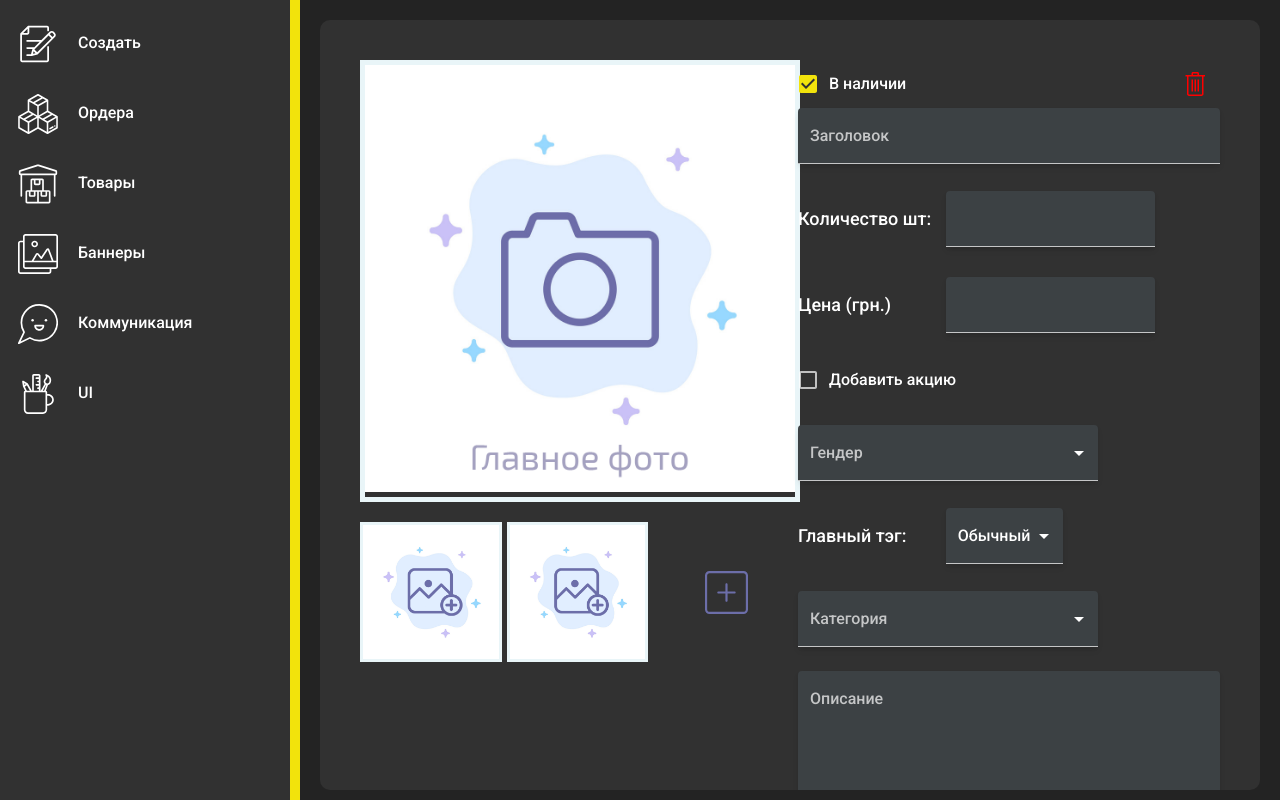
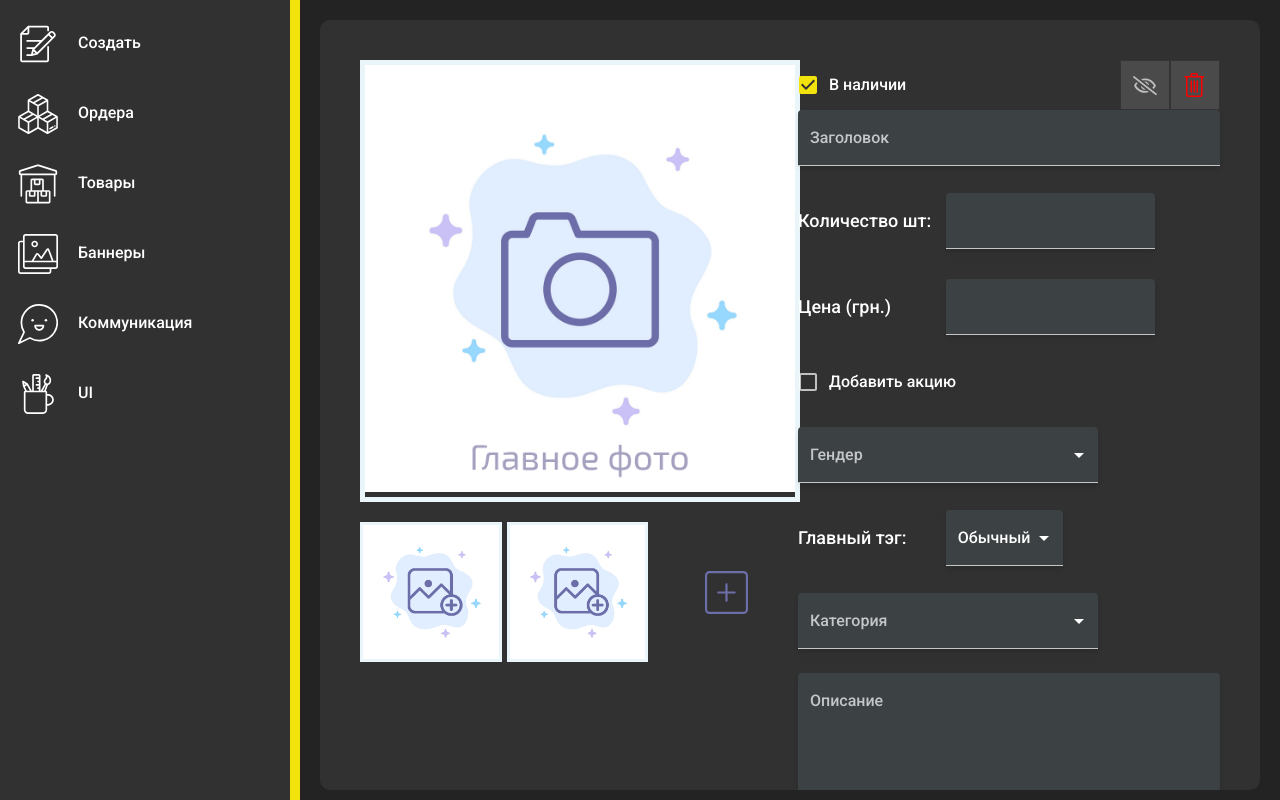
Before and after one commit to bags2on/admin, a React (Create React App) app: page /edit-product/plug in a window 1280 px wide. Built offline with nearby package versions, Linux system fonts and the light colour scheme.

Commit message:
hide product from 'edit mode'

```diff
--- a/src/graphql/product/_gen_/productById.query.ts
+++ b/src/graphql/product/_gen_/productById.query.ts
@@ -17,6 +17,7 @@ export type GetProductByIdQuery = {
         currentPrice: number
         gender: Types.Gender
         instock: boolean
+        isHidden: boolean
         mainTag: Types.MainTag
         category: Types.CategoryType
         description: string
@@ -50,6 +51,7 @@ export const GetProductByIdDocument = gql`
         currentPrice
         gender
         instock
+        isHidden
         mainTag
         category
         description
--- a/src/graphql/product/productById.query.gql
+++ b/src/graphql/product/productById.query.gql
@@ -9,6 +9,7 @@ query getProductByID($id: ID!) {
       currentPrice
       gender
       instock
+      isHidden
       mainTag
       category
       description
--- a/src/pages/Product/DeleteProduct/DeleteProduct.tsx
+++ b/src/pages/Product/EditControls/DeleteProduct/DeleteProduct.tsx
@@ -5,15 +5,15 @@ import {
   DeleteProductMutation,
   DeleteProductVariables,
   DeleteProductDocument
-} from '../../../graphql/product/_gen_/deleteProduct.mutation'
-import Modal from '../../../shared/Modal'
-import Button from '../../../shared/Button/Button'
+} from '../../../../graphql/product/_gen_/deleteProduct.mutation'
+import Modal from '../../../../shared/Modal'
+import Button from '../../../../shared/Button/Button'
 
 import { useMutation } from '@apollo/client'
-import { ReactComponent as DeleteIcon } from '../../../asset/svg/delete.svg'
+import { ReactComponent as DeleteIcon } from '../../../../asset/svg/delete.svg'
 import { makeStyles } from '@material-ui/core/styles'
-import history from '../../../utils/history'
-import routeNames from '../../../utils/routeNames'
+import history from '../../../../utils/history'
+import routeNames from '../../../../utils/routeNames'
 
 interface DeleteProductProps {
   id: string
@@ -21,8 +21,7 @@ interface DeleteProductProps {
 
 const useStyles = makeStyles(() => ({
   root: {
-    color: 'red',
-    marginLeft: 'auto'
+    color: 'red'
   },
   modalContainer: {
     width: 500,
--- /dev/null
+++ b/src/pages/Product/EditControls/EditControls.tsx
@@ -0,0 +1,40 @@
+import React from 'react'
+import HideProduct from './HideProduct/HideProduct'
+import DeleteProduct from './DeleteProduct/DeleteProduct'
+import { makeStyles } from '@material-ui/core/styles'
+
+const useStyles = makeStyles(() => ({
+  root: {
+    display: 'flex',
+    listStyle: 'none',
+    margin: 0,
+    padding: 0,
+    backgroundColor: '#4a4a4a',
+    marginLeft: 'auto',
+    '& li': {
+      border: '1px solid #343434'
+    }
+  }
+}))
+
+interface EditControlsProps {
+  id: string
+  isProductHidden: boolean
+}
+
+const EditControls: React.FC<EditControlsProps> = ({ id, isProductHidden }) => {
+  const classes = useStyles()
+
+  return (
+    <ul className={classes.root}>
+      <li>
+        <HideProduct id={id} productHiddenStatus={isProductHidden} />
+      </li>
+      <li>
+        <DeleteProduct id={id} />
+      </li>
+    </ul>
+  )
+}
+
+export default EditControls
--- /dev/null
+++ b/src/pages/Product/EditControls/HideProduct/HideProduct.tsx
@@ -0,0 +1,89 @@
+import React, { useState } from 'react'
+import clsx from 'clsx'
+import Icon from '@material-ui/core/Icon'
+import IconButton from '@material-ui/core/IconButton'
+import CircularProgress from '@material-ui/core/CircularProgress'
+import { useMutation } from '@apollo/client'
+import { ReactComponent as EyeIcon } from '../../../../asset/svg/eye.svg'
+import { ReactComponent as EyeHidddenIcon } from '../../../../asset/svg/eye-hide.svg'
+import {
+  HideProductMutation,
+  HideProductVariables,
+  HideProductDocument
+} from '../../../../graphql/product/_gen_/hideProduct.mutation'
+import { makeStyles } from '@material-ui/core/styles'
+
+const useStyles = makeStyles((theme) => ({
+  eyeIcon: {
+    fill: theme.palette.primary.main
+  },
+  eyeIconHidden: {
+    fill: '#bfbfbf'
+  }
+}))
+
+interface HideProductProps {
+  id: string
+  productHiddenStatus: boolean
+}
+
+const HideProduct: React.FC<HideProductProps> = ({ id, productHiddenStatus }) => {
+  const classes = useStyles()
+  const [isHidden, setHidden] = useState<boolean>(productHiddenStatus)
+
+  const [hideProduct, { loading }] = useMutation<HideProductMutation, HideProductVariables>(
+    HideProductDocument
+  )
+
+  const onHiddenChange = async () => {
+    const { data } = await hideProduct({
+      variables: {
+        id,
+        isHidden: !isHidden
+      }
+    })
+
+    if (!data) {
+      return
+    }
+
+    const newStatus = data.hideProduct?.isHidden
+
+    if (newStatus === undefined) {
+      return
+    }
+
+    setHidden(newStatus)
+  }
+
+  const handleHiddenClick = (): void => {
+    onHiddenChange()
+  }
+
+  React.useEffect(() => {
+    setHidden(productHiddenStatus)
+  }, [productHiddenStatus])
+
+  return (
+    <div className={classes.root}>
+      <IconButton onClick={handleHiddenClick} disabled={loading}>
+        {loading ? (
+          <CircularProgress size={20} style={{ padding: 0 }} />
+        ) : (
+          <Icon
+            classes={{
+              root: clsx({
+                [classes.eyeIcon]: true,
+                [classes.eyeIconHidden]: isHidden
+              })
+            }}
+          >
+            {isHidden ? <EyeHidddenIcon /> : <EyeIcon />}
+          </Icon>
+        )}
+      </IconButton>
+    </div>
+  )
+}
+
+export default HideProduct
--- a/src/pages/Product/Product.tsx
+++ b/src/pages/Product/Product.tsx
@@ -21,11 +21,16 @@ import {
   GetProductByIdVariables,
   GetProductByIdDocument
 } from '../../graphql/product/_gen_/productById.query'
+import {
+  UpdateProductMutation,
+  UpdateProductVariables,
+  UpdateProductDocument
+} from '../../graphql/product/_gen_/updateProduct.mutation'
 import CheckBox from '../../shared/FormFields/Checkbox/Checkbox'
 import { CategoryType, Gender, MainTag } from '../../types'
 import { useLocation, useParams } from 'react-router-dom'
 import routeNames from '../../utils/routeNames'
-import DeleteProduct from './DeleteProduct/DeleteProduct'
+import EditControls from './EditControls/EditControls'
 
 const useStyles = makeStyles(() => ({
   root: {
@@ -103,6 +108,8 @@ const CreateProduct: React.FC = () => {
   })
 
   const [hasDiscount, setDiscount] = useState<boolean>(false)
+  const [isHidden, setHidden] = useState<boolean>(true)
+
   const [mainPhoto, setMainPhoto] = useState<File | null>(null)
   const [subPhotos, setSubPhotos] = useState<File[]>([
     {
@@ -122,9 +129,14 @@ const CreateProduct: React.FC = () => {
     }
   )
 
+  const [updateProduct] = useMutation<UpdateProductMutation, UpdateProductVariables>(
+    UpdateProductDocument
+  )
+
   const [getProductById] = useLazyQuery<GetProductByIdQuery, GetProductByIdVariables>(
     GetProductByIdDocument,
     {
+      fetchPolicy: 'network-only',
       onCompleted: (data) => {
         const { product } = data
         if (product?.__typename === 'Product') {
@@ -139,10 +151,12 @@ const CreateProduct: React.FC = () => {
               gender: product.gender,
               category: product.category,
               mainTag: product.mainTag,
-              description: product.description
+              description: product.description,
+              isHidden: product.isHidden
             }
           })
 
+          setHidden(product.isHidden)
           setDiscount(product.basePrice !== product.currentPrice)
         } else {
           console.log(data.product)
@@ -179,8 +193,7 @@ const CreateProduct: React.FC = () => {
     const preview = mainPhoto
 
     try {
-      const req = createProduct({
-        variables: {
+      const data = {
         title,
         amount,
         basePrice,
@@ -191,8 +204,21 @@ const CreateProduct: React.FC = () => {
         category,
         description
       }
+
+      if (isCreateMode) {
+        createProduct({
+          variables: {
+            ...data
+          }
         })
-      console.log(req)
+      } else {
+        updateProduct({
+          variables: {
+            id,
+            ...data
+          }
+        })
+      }
     } catch (error) {
       console.log('error: ', error)
     }
@@ -294,7 +320,7 @@ const CreateProduct: React.FC = () => {
                     <FormControl className={clsx(classes.formField)}>
                       <CheckBox name="instock" label="В наличии" disableMessage />
                     </FormControl>
-                    {!isCreateMode && <DeleteProduct id={id} />}
+                    {!isCreateMode && <EditControls id={id} isProductHidden={isHidden} />}
                   </div>
                   <FormControl className={clsx(classes.formField)}>
                     <TextInput fullWidth label="Заголовок" name="title" />
```
Lines whose indentation alone changed are shown as unchanged.
